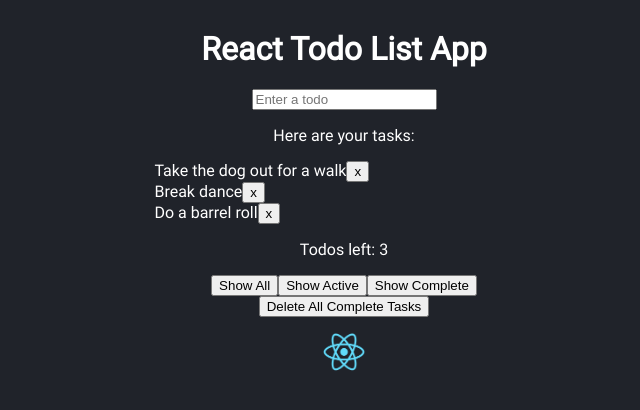
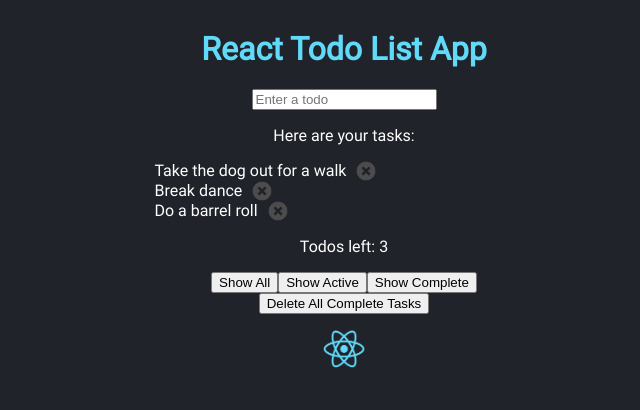
Before and after one commit to sunnycoolguy/react-todo, a React (Create React App) app: page / in a window 1280 px wide. Shown: the top 410 px of the page, without its empty margins (296-936 px from the left). Built offline with nearby package versions, Linux system fonts and the light colour scheme.

Commit message:
Add styling

```diff
--- a/src/App.js
+++ /dev/null
@@ -1,9 +0,0 @@
-import React from 'react';
-import TodoApp from './TodoApp.js';
-
-
-export class App extends React.Component{
-    render(){
-        return <TodoApp/>;
-    }
-}
--- a/src/TodoApp.css
+++ b/src/TodoApp.css
@@ -1,7 +1,7 @@
 @font-face {
     font-family: 'Roboto';
     src: local('Roboto'), url(./fonts/Roboto-Regular.ttf) format('truetype');
-  }
+}
 
 .app-container{
     font-family: 'Roboto';
@@ -25,3 +25,7 @@
     width: 70px;
     height: 50px;
 }
+
+h1 {
+    color:#61DAFA;
+}
--- a/src/TodoApp.js
+++ b/src/TodoApp.js
@@ -84,8 +84,6 @@
             <img className="logo" alt="the react logo" src={logo}/>
         </div>
     }
-
-
 }
 
 export default TodoApp;
--- /dev/null
+++ b/src/TodoList.css
@@ -0,0 +1,10 @@
+.remove {
+    background-color: transparent;
+    width: 20px;
+    height: 20px;
+    margin-left: 10px ;
+}
+
+.list{
+    display: flex;
+}
--- a/src/TodoList.js
+++ b/src/TodoList.js
@@ -1,5 +1,6 @@
 import React from 'react';
-
+import "./TodoList.css";
+import cancel from "./images/x-button.png";
 
 const TodoList = (props) => {
     let todos = [];
@@ -13,9 +14,9 @@
     }
 
     return todos.map((todo) => {
-        return <div style={{display : "flex"}}>
+        return <div className="list">
             <div style={{textDecoration : todo.status === "active" ? "none" : "line-through"}} key={todo.id} onClick={() => props.onTodoClick(todo.id)}>{todo.desc}</div>
-            <button onClick={() => props.onDelete(todo.id)}>x</button>
+            <img className="remove" src={cancel} onClick={() => props.onDelete(todo.id)} alt="remove item"/>
         </div>
     });
 }
--- a/src/index.js
+++ b/src/index.js
@@ -1,6 +1,6 @@
 import React from 'react';
 import ReactDOM from 'react-dom';
-import {App} from './App';
+import  TodoApp from './TodoApp';
 
 
-ReactDOM.render(<App/>, document.getElementById('root'));
+ReactDOM.render(<TodoApp/>, document.getElementById('root'));
```
Also changed, not shown: src/images/x-button.png (added).
